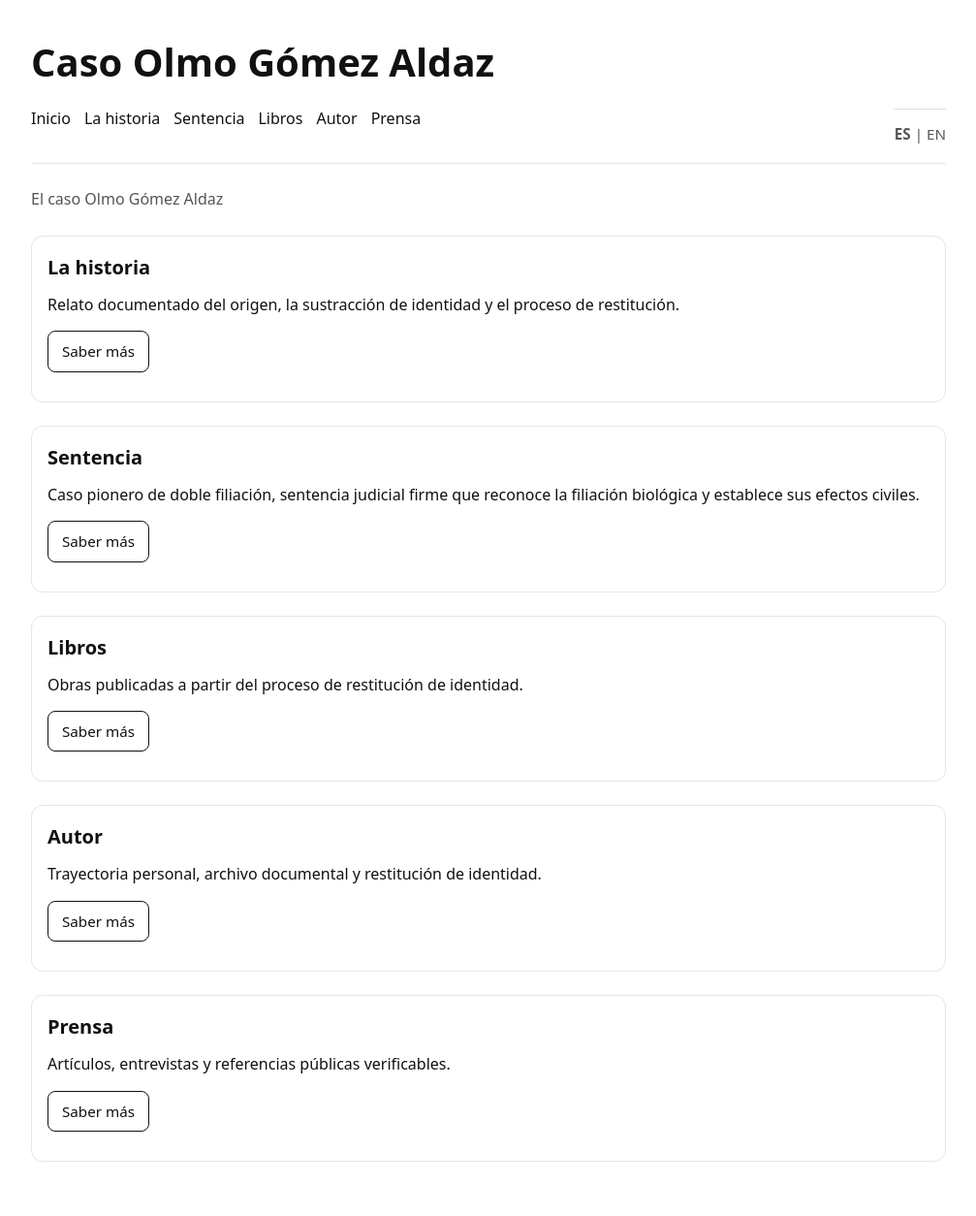
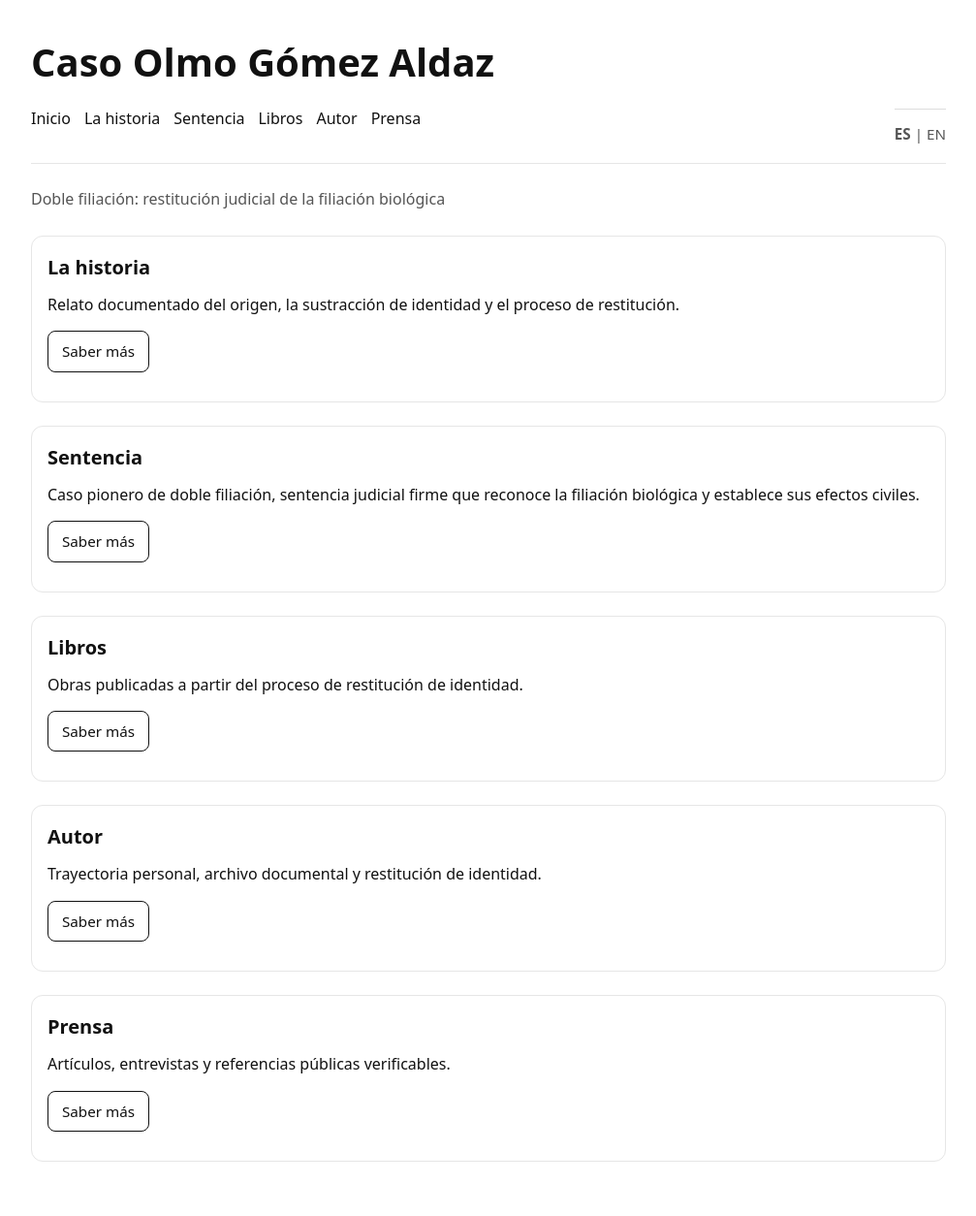
Before and after one commit to olmogaldaz/olmogaldaz.github.io, a Jekyll site: the page built from es/index.html, in a window 1280 px wide. Shown: the whole page at 97% size, without its empty margins (136-1143 px from the left). Built offline with Jekyll 4.4.1, drawn with Linux system fonts in a browser that asks for light colours.

Commit message:
Update index.html

```diff
--- a/es/index.html
+++ b/es/index.html
@@ -9,7 +9,7 @@ description: Caso documentado de sustracción de identidad y restitución de fil
   <div class="wrap">
     <header id="site-header"></header>
     <h1 class="page-title subtle">
-      El caso Olmo Gómez Aldaz
+      Doble filiación: restitución judicial de la filiación biológica
     </h1>
     <main>
 
```
